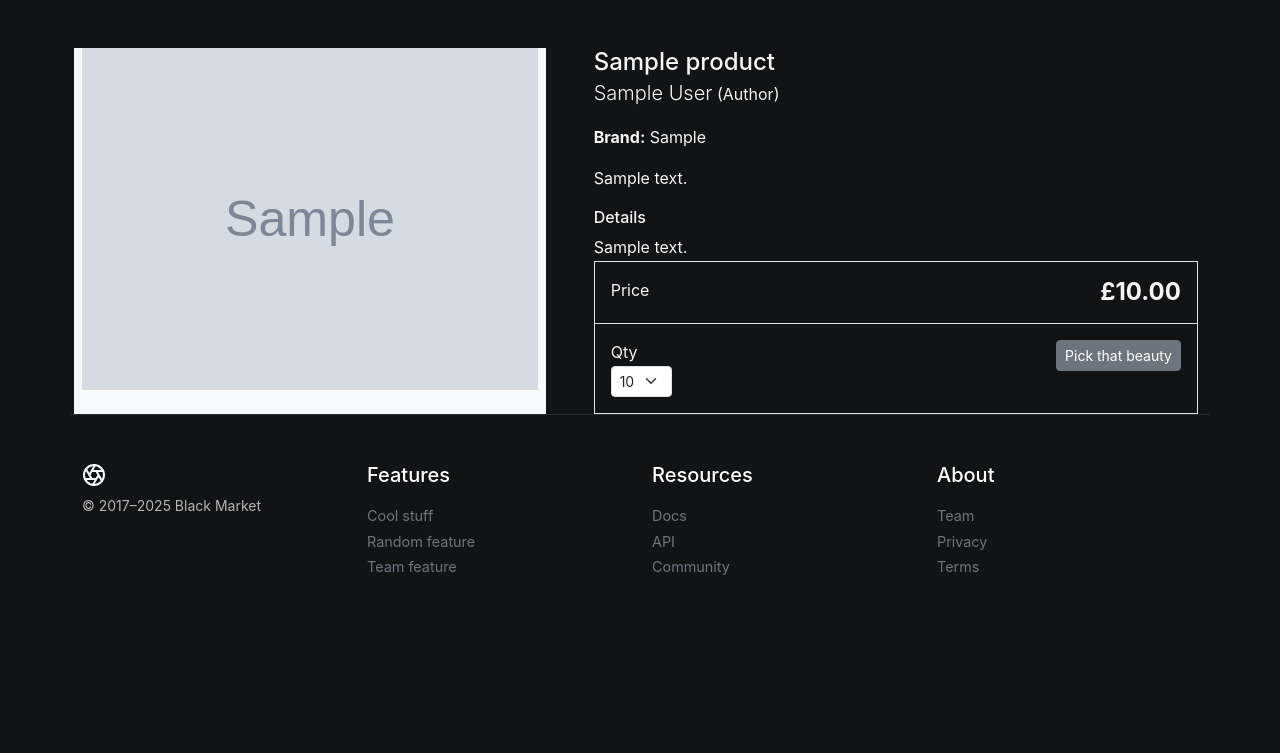
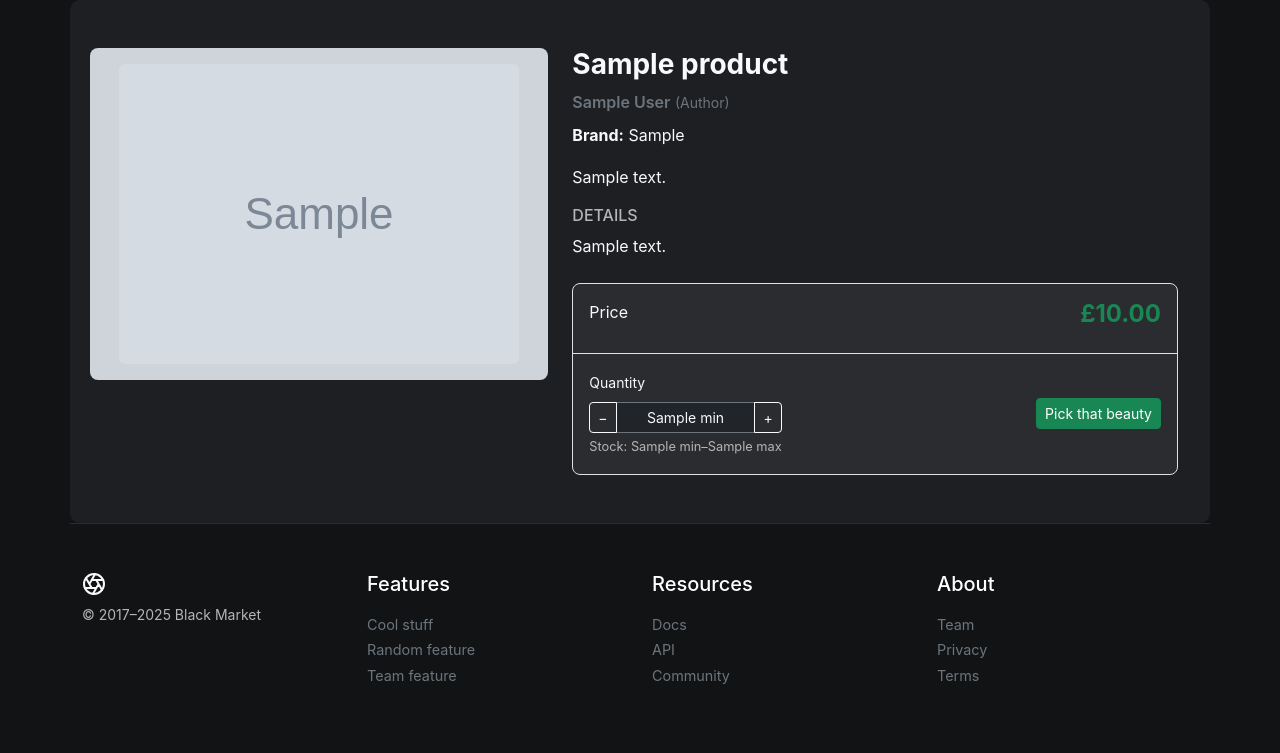
Before and after one commit to mburakbilgic/e-commerce-template, a Django app: template templates/store/products/single.html in a window 1280 px wide. Shown: the part 49-802 px from the top of the page. Before the commit the page ends 624 px from the top, so only its background shows below. Run offline with Django 3.2, Linux system fonts and the light colour scheme; tables that the repository leaves empty hold one stand-in row (values such as "Sample post"); the template is opened without the code that fills it: values that come from a table or form of the project are taken from there, most other values are stand-ins (such as "Sample title", 1, 10 or a date in 2020); grey boxes marked "Sample" are stand-in pictures.

Commit message:
feat(new-ui): new ui items for products

```diff
--- /dev/null
+++ b/static/css/product.css
@@ -0,0 +1,23 @@
+.product-page {
+    background-color: #1e1f22;
+    border-radius: 10px;
+}
+
+.product-page img {
+    max-width: 100%;
+    object-fit: contain;
+    border-radius: 6px;
+}
+
+.product-purchase {
+    background-color: #2a2c30;
+    border: 1px solid #3a3b3f;
+}
+
+.product-purchase .form-text {
+    font-size: 0.8rem;
+}
+
+#quantity-input {
+    width: 70px;
+}
--- /dev/null
+++ b/static/js/product.js
@@ -0,0 +1,50 @@
+//product.js
+
+$(document).ready(function () {
+    const $quantityInput = $('#quantity-input');
+    const minQty = parseInt($quantityInput.data('min'), 10) || 1;
+    const maxQty = parseInt($quantityInput.data('max'), 10) || 10;
+    const stepQty = parseInt($quantityInput.data('step'), 10) || 1;
+    const csrftoken = $('meta[name="csrf-token"]').attr('content');
+
+    function clamp(value) {
+        return Math.min(maxQty, Math.max(minQty, value));
+    }
+
+    function sanitize() {
+        const val = parseInt($quantityInput.val(), 10);
+        const safe = isNaN(val) ? minQty : clamp(val);
+        $quantityInput.val(safe);
+        return safe;
+    }
+
+    $('#increment-btn').on('click', () => {
+        const val = clamp(parseInt($quantityInput.val()) + stepQty);
+        $quantityInput.val(val);
+    });
+
+    $('#decrement-btn').on('click', () => {
+        const val = clamp(parseInt($quantityInput.val()) - stepQty);
+        $quantityInput.val(val);
+    });
+
+    $('#add-button').on('click', function (e) {
+        e.preventDefault();
+        $.ajax({
+            type: 'POST',
+            url: '/basket/add/',
+            data: {
+                productid: $(this).val(),
+                productqty: sanitize(),
+                csrfmiddlewaretoken: csrftoken,
+                action: 'post'
+            },
+            success: function (json) {
+                $('#basket_qty').text(json.qty);
+            },
+            error: function (xhr, errmsg, err) {
+                console.error('Add failed:', errmsg);
+            }
+        });
+    });
+});
--- a/templates/store/products/single.html
+++ b/templates/store/products/single.html
@@ -1,82 +1,74 @@
 {% extends "store/base.html" %}
 {% load static %}
-{% block title %}
-{{ product.name }}
+{% block title %}{{ product.title }}{% endblock %}
+
+{% block extra_css %}
+    <link rel="stylesheet" href="{% static 'css/product.css' %}">
 {% endblock %}
+
 {% block content %}
-<div class="container">
-    <main class="pt-5">
-        <div class="row g-3">
-            <div class="col-md-5 col-lg-5 order-md-first bg-light">
-                <img class="img-fluid mx-auto d-block" width="1000px" alt="Responsive image" src="{{ product.image.url }}">
+    <div class="container product-page py-5">
+        <main>
+            <div class="row g-4 align-items-start">
+                <!-- Product Image -->
+                <div class="col-md-5 bg-dark-subtle rounded-3 p-3">
+                    <img class="img-fluid mx-auto d-block rounded" alt="{{ product.title }}" src="{{ product.image.url }}">
                 </div>
-            <div class="col-md-7 col-lg-7 ps-md-3 ps-lg-5">
-                <h1 class="mb-0 h4">{{ product.title }}</h1>
-                <p><span class="lead">{{ product.author }}</span> (Author)</p>
+
+                <!-- Product Details -->
+                <div class="col-md-7 ps-md-4 text-light">
+                    <h1 class="h3 fw-bold">{{ product.title }}</h1>
+                    <p class="text-secondary mb-2"><span class="fw-semibold">{{ product.author }}</span> <small>(Author)</small></p>
+
                     {% if product.brand %}
                     <p><strong>Brand:</strong> {{ product.brand }}</p>
                     {% endif %}
+
                     {% if product.summary %}
                     <p>{{ product.summary }}</p>
                     {% endif %}
+
                     {% if product.details %}
                     <div class="mt-3">
-                    <h2 class="h6">Details</h2>
+                        <h2 class="h6 text-uppercase text-muted">Details</h2>
                         <p class="mb-0">{{ product.details }}</p>
                     </div>
                     {% endif %}
-                <div class="border">
-                    <div class="col border-bottom">
-                        <div class="row p-3">
-                            <div class="col-6">Price</div>
-                            <div class="col-6 text-end"><span class="h4 fw-bold">£{{ product.price }}</span></div>
+
+                    <!-- Pricing & Add to Basket -->
+                    <div class="product-purchase border rounded-3 mt-4">
+                        <div class="border-bottom p-3 d-flex justify-content-between">
+                            <span>Price</span>
+                            <span class="h4 fw-bold text-success">£{{ product.price }}</span>
                         </div>
+
+                        <div class="p-3 d-flex justify-content-between align-items-center">
+                            <div>
+                                <label for="quantity-input" class="form-label small">Quantity</label>
+                                <div class="input-group input-group-sm w-auto">
+                                    <button type="button" class="btn btn-outline-light" id="decrement-btn">−</button>
+                                    <input
+                                        id="quantity-input"
+                                        type="text"
+                                        class="form-control text-center bg-dark text-light border-secondary"
+                                        value="{{ quantity_limits.min }}"
+                                        inputmode="numeric"
+                                        data-min="{{ quantity_limits.min }}"
+                                        data-max="{{ quantity_limits.max }}"
+                                        data-step="{{ quantity_limits.step }}">
+                                    <button type="button" class="btn btn-outline-light" id="increment-btn">+</button>
                                 </div>
-                    <div class="col">
-                        <div class="row p-3">
-                            <div class="col-6">
-                                <label for="select">Qty</label>
-                                <select id="select" class="form-select form-select-sm w-auto">
-                                    {% for qty_option in quantity_range %}
-                                        <option value="{{ qty_option }}">{{ qty_option }}</option>
-                                    {% endfor %}
-                                </select>
-
+                                <div class="form-text text-muted">Stock: {{ quantity_limits.min }}–{{ quantity_limits.max }}</div>
                             </div>
-                            <div class="col-6 text-end">
-                            <button type="button" id="add-button" value="{{ product.id }}" class="btn btn-secondary btn-sm">Pick that beauty</button>
-                            </div>
-                        </div>
+                            <button type="button" id="add-button" value="{{ product.id }}" class="btn btn-success btn-sm">Pick that beauty</button>
                         </div>
                     </div>
                 </div>
             </div>
         </main>
+    </div>
+{% endblock %}
 
-</div>
-
-<script>
-
-    $(document).on('click', '#add-button', function (e) {
-        e.preventDefault();
-        $.ajax({
-            type: 'POST',
-            url: '{% url "basket:basket_add" %}',
-            data: {
-                productid: $('#add-button').val(),
-                productqty: $('#select').val(),
-                csrfmiddlewaretoken: "{{ csrf_token }}",
-                action: 'post'
-            },
-            success: function (json) {
-                document.getElementById('basket_qty').innerHTML = json.qty
-            },
-            error: function (xhr, errmsg, err) {
-
-            }
-        })
-    })
-
-</script>
-
+{% block extra_js %}
+    <script src="{% static 'js/product.js' %}"></script>
 {% endblock %}
```
Lines whose indentation alone changed are shown as unchanged.
